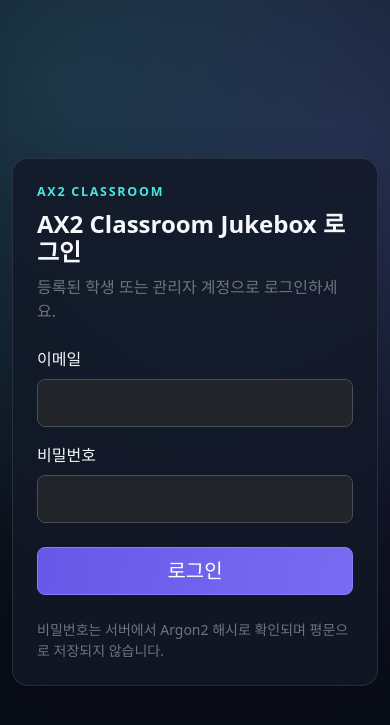
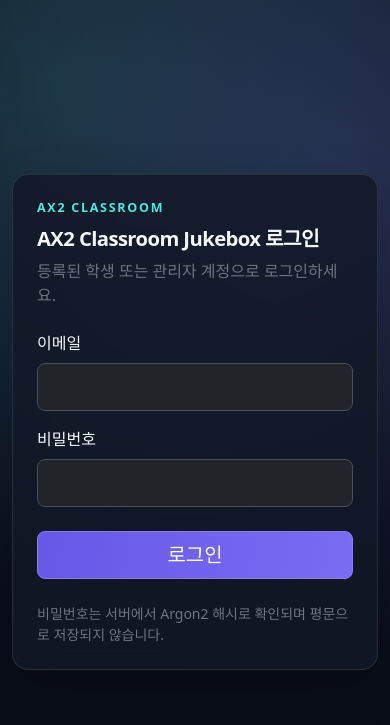
Before and after one commit to GilbertMoon/jina-classroom-jukebox, a FastAPI app: page /login in a window 390 px wide. Shown: the top 725 px of the page. Run offline with FastAPI, Linux system fonts and the light colour scheme.

Commit message:
fix: scale login heading without wrapping

```diff
--- a/backend/app/static/styles.css
+++ b/backend/app/static/styles.css
@@ -30,14 +30,9 @@ body {
 }
 
 .login-card h1 {
-  font-size: clamp(1.5rem, 4.5vw, 2rem);
+  font-size: clamp(1rem, 5.2vw, 2rem);
+  letter-spacing: -0.03em;
   white-space: nowrap;
-}
-
-@media (max-width: 419.98px) {
-  .login-card h1 {
-    white-space: normal;
-  }
 }
 
 .student-shell {
--- a/backend/app/templates/login.html
+++ b/backend/app/templates/login.html
@@ -10,7 +10,7 @@
       integrity="sha384-sRIl4kxILFvY47J16cr9ZwB07vP4J8+LH7qKQnuqkuIAvNWLzeN8tE5YBujZqJLB"
       crossorigin="anonymous"
     >
-    <link href="{{ url_for('static', path='/styles.css') }}?v=20261105-2" rel="stylesheet">
+    <link href="{{ url_for('static', path='/styles.css') }}?v=20261105-3" rel="stylesheet">
   </head>
   <body>
     <main class="login-shell container py-5">
```
